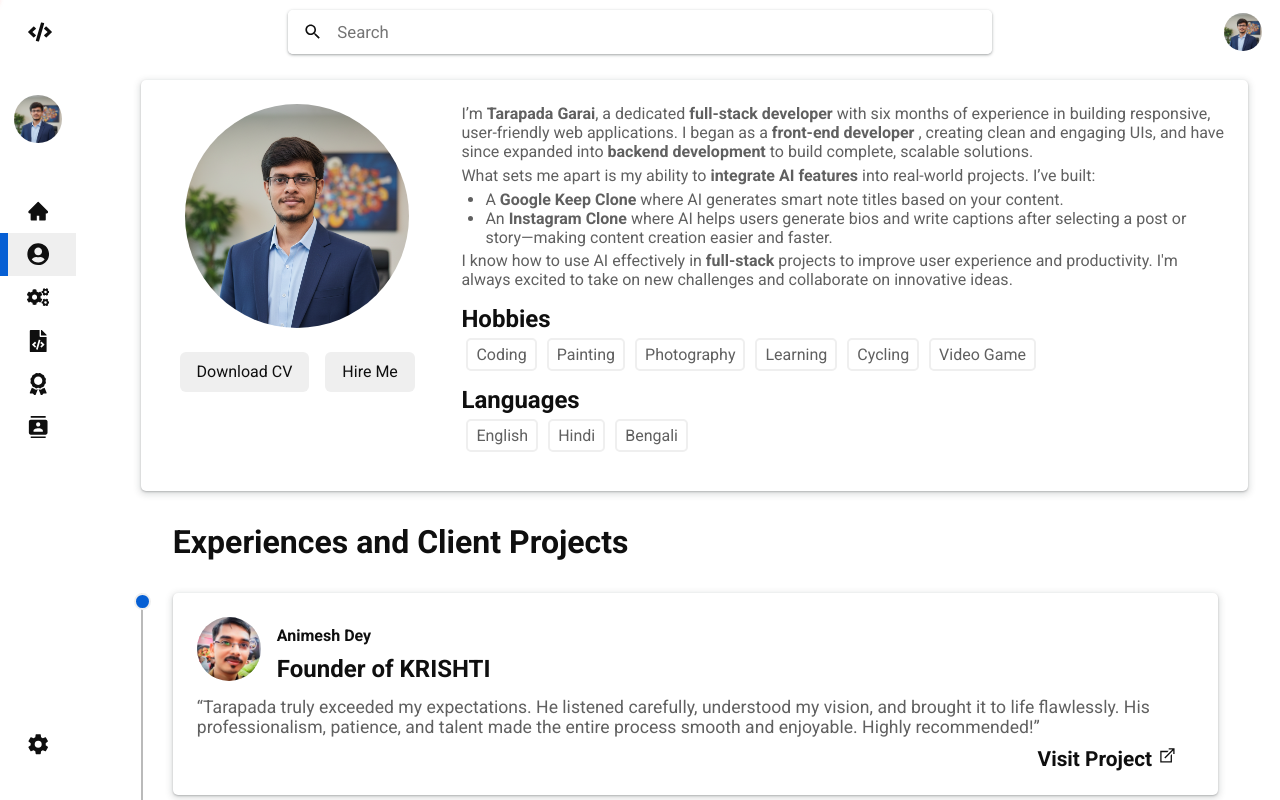
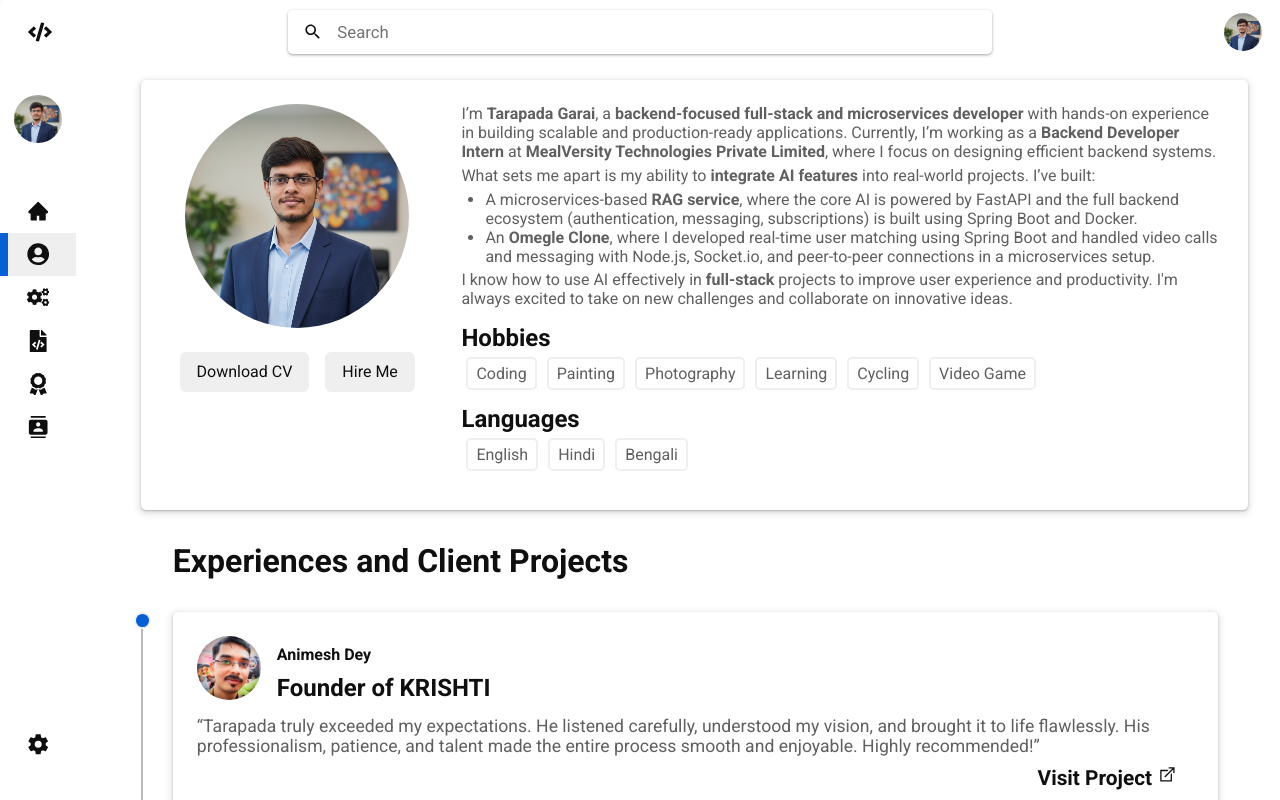
Before and after one commit to codingWithRakesh/React_Portfolio, a React (Vite) app: page /about in a window 1280 px wide. Shown: the top 800 px of the page. Built offline with nearby package versions, Linux system fonts and the light colour scheme; a web font is replaced by a local one.

Commit message:
feat: update about section to reflect current role and enhance project descriptions

```diff
--- a/src/details/about.jsx
+++ b/src/details/about.jsx
@@ -16,11 +16,11 @@ export const about = {
         },
         {
             about: [
-                <>I’m <b>Tarapada Garai</b>, a dedicated <b>full-stack developer</b> with six months of experience in building responsive, user-friendly web applications. I began as a <b> front-end developer </b>, creating clean and engaging UIs, and have since expanded into <b> backend development </b> to build complete, scalable solutions.</>,
+                <>I’m <b>Tarapada Garai</b>, a <b>backend-focused full-stack and microservices developer</b> with hands-on experience in building scalable and production-ready applications. Currently, I’m working as a <b>Backend Developer Intern</b> at <b>MealVersity Technologies Private Limited</b>, where I focus on designing efficient backend systems.</>,
                 <>What sets me apart is my ability to <b>integrate AI features</b> into real-world projects. I’ve built:</>,
                 <ul className='ulFix'>
-                    <li>A <b>Google Keep Clone</b> where AI generates smart note titles based on your content.</li>
-                    <li>An <b>Instagram Clone</b> where AI helps users generate bios and write captions after selecting a post or story—making content creation easier and faster.</li>
+                    <li>A microservices-based <b>RAG service</b>, where the core AI is powered by FastAPI and the full backend ecosystem (authentication, messaging, subscriptions) is built using Spring Boot and Docker.</li>
+                    <li>An <b>Omegle Clone</b>, where I developed real-time user matching using Spring Boot and handled video calls and messaging with Node.js, Socket.io, and peer-to-peer connections in a microservices setup.</li>
                 </ul>,
                 <>I know how to use AI effectively in <b>full-stack</b> projects to improve user experience and productivity. I'm always excited to take on new challenges and collaborate on innovative ideas.</>
             ],
```
